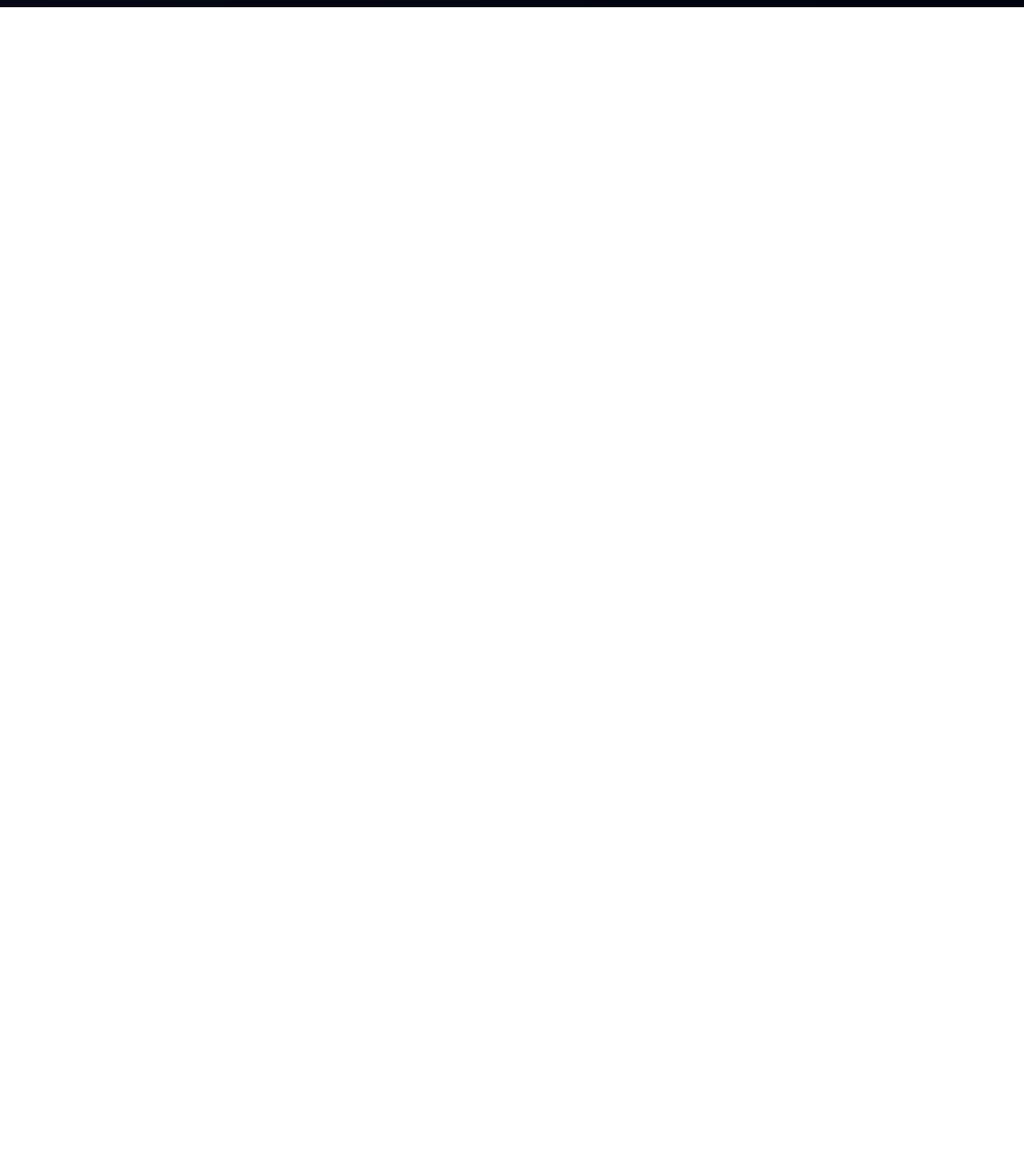
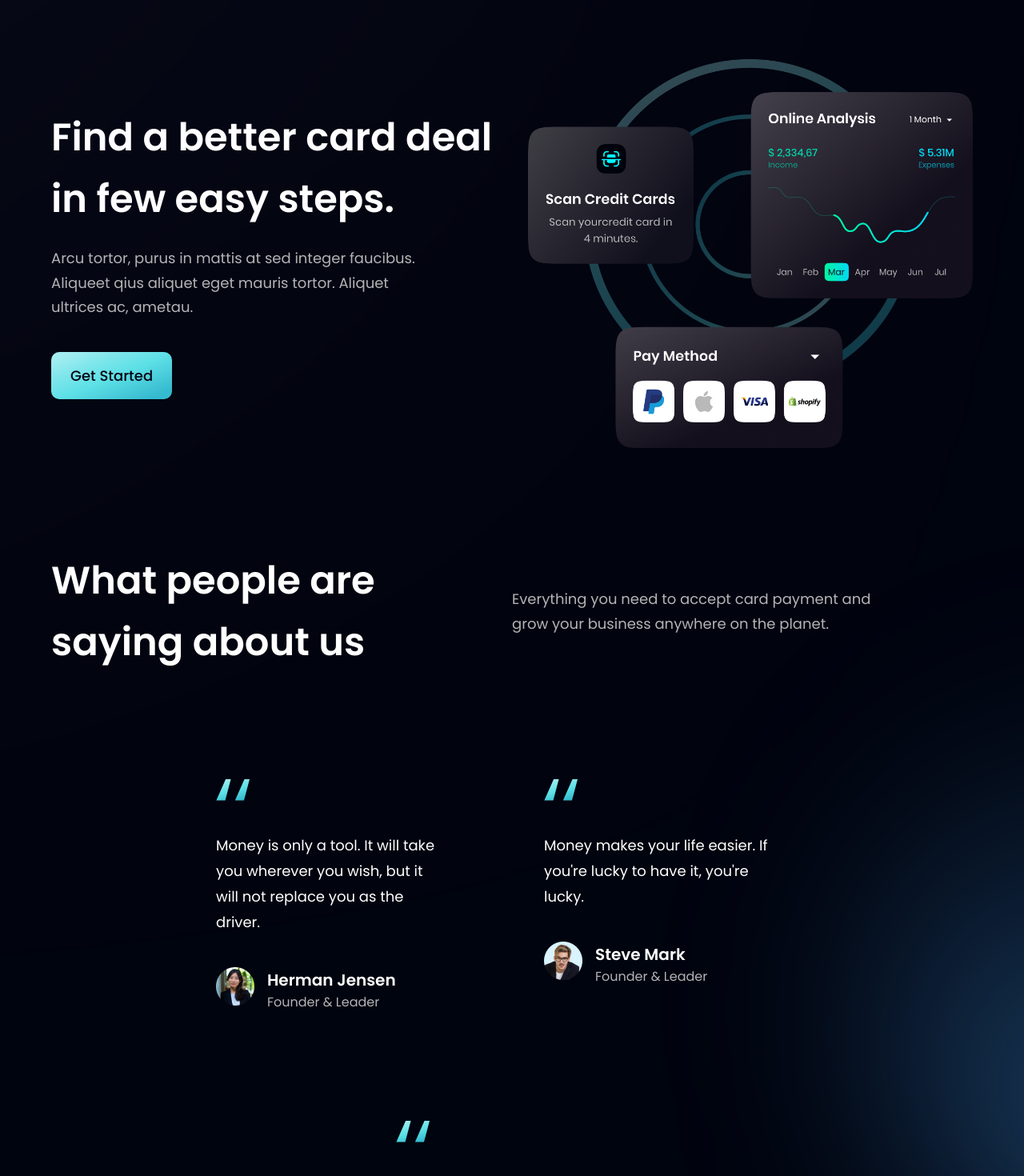
Before and after one commit to Jzics/bank-app, a React (Vite) app in the folder bank-app/: page / in a window 1280 px wide. Shown: the part 2180-3650 px from the top of the page at 80% size. Before the commit the page ends 2189 px from the top, so only its background shows below. Built offline with nearby package versions, Linux system fonts and the light colour scheme.

Commit message:
Add some feat:CardDeal, Testimonials + Clients components to the bank app

```diff
--- a/bank-app/src/components/Button.jsx
+++ b/bank-app/src/components/Button.jsx
@@ -5,7 +5,7 @@
     <button type='button' className={`py-4 px-6
     bg-blue-gradient font-poppins font-medium
     text-[18px] text-primary outline-none
-    ${styles}`}>
+    ${styles} rounded-[10px]`}>
       Get Started
     </button>
   )
--- a/bank-app/src/components/CardDeal.jsx
+++ b/bank-app/src/components/CardDeal.jsx
@@ -1,10 +1,27 @@
-import React from 'react'
+import { card } from "../assets";
+import styles, { layout } from "../style";
+import Button from "./Button";
 
 const CardDeal = () => {
   return (
-    <div>
+    <section className={layout.section}>
+      <div className={layout.sectionInfo}>
+        <h2 className={styles.heading2}>Find a better card deal <br className="sm:block hidden"/>
+        in few easy steps.</h2>
+        <p className={`${styles.paragraph} max-w-[470px]
+        mt-5`}>
+          Arcu tortor, purus in mattis at sed integer
+          faucibus. Aliqueet qius aliquet eget mauris
+          tortor. Aliquet ultrices ac, ametau.
+        </p>
+        <Button styles='mt-10' />
+      </div>
 
-    </div>
+      <div className={layout.sectionImg}>
+        <img src={card} alt='card' className="w-[100%]
+        h-[100%]" />
+      </div>
+    </section>
   )
 }
 
--- a/bank-app/src/components/Clients.jsx
+++ b/bank-app/src/components/Clients.jsx
@@ -1,10 +1,21 @@
-import React from 'react'
+import { clients } from "../constants";
+import styles from "../style";
 
 const Clients = () => {
   return (
-    <div>
-
-    </div>
+    <section className={`${styles.flexCenter} my-4` }>
+      <div className={`${styles.flexCenter} flex-wrap
+      w-full`}>
+        {clients.map((client) => (
+          <div key={client.id} className={`flex-1 ${styles.flexCenter}
+          sm:min-w-[192px] min-w-[120px] cursor-pointer
+          hover:bg-white rounded-[20px]`}>
+            <img src={client.logo} alt='client'
+            className="sm:w-[192px] w[100px] object-contain" />
+          </div>
+        ))}
+      </div>
+    </section>
   )
 }
 
--- a/bank-app/src/components/FeedbackCard.jsx
+++ b/bank-app/src/components/FeedbackCard.jsx
@@ -1,9 +1,27 @@
-import React from 'react'
+import { quotes } from "../assets";
 
-const FeedbackCard = () => {
+const FeedbackCard = ({content, name, title, img}) => {
   return (
-    <div>
+    <div className='flex justfy-between flex-col
+    px-10 py-12 rounded-[20px] max-w-[370px]
+    md:mr-10 sm:mr-5 mr-0 my-5 feedback-card'>
+      <img src={quotes} alt='quotes' className="w-[42px]
+      h-[27px] object-contain"/>
+      <p className="font-poppins font-normal text-[18px]
+      leading-[32px] text-white my-10">
+        {content}
+      </p>
 
+      <div className="flex flex-row">
+        <img src={img} alt={name} className="w-[48px]
+        h-[48px]" />
+        <div className="flex flex-col ml-4">
+          <h4 className="font-poppins font-semibold
+          text-[20px] leading-[32px] text-white">{name}</h4>
+          <p className="font-poppins font-normal
+          text-[16px] leading-[24px] text-dimWhite">{title}</p>
+        </div>
+      </div>
     </div>
   )
 }
--- a/bank-app/src/components/Testimonials.jsx
+++ b/bank-app/src/components/Testimonials.jsx
@@ -1,10 +1,38 @@
-import React from 'react'
+import { feedback } from "../constants";
+import styles from "../style";
+import FeedbackCard from './FeedbackCard';
 
 const Testimonials = () => {
   return (
-    <div>
+    <section className={`${styles.paddingY}
+    ${styles.flexCenter} flex-col relative`} id="clients">
+      <div className="absolute z-[0] w-[60%]
+      h-[60%] -right-[50%] rounded-full
+      blue__gradient" />
 
-    </div>
+      <div className="w-full flex justify-between
+      items-center md:flex-row flex-col sm:mb-16
+      mb-6 relative z-[1]">
+        <h1 className={styles.heading2}>What people are
+        <br className="sm:block hidden" /> saying about us</h1>
+        <div className="w-full md:mt-0 mt-6">
+          <p className={`${styles.paragraph} text-left
+          max-w-[450px]`}>
+            Everything you need to accept card payment and grow
+            your business anywhere on the planet.
+          </p>
+
+        </div>
+      </div>
+
+      <div className="flex flex-wrap sm:justify-center
+      w-full feedback-container relative z-[1]">
+        {feedback.map((card, index) => (
+          <FeedbackCard key={card.id} {...card} />
+        ))}
+
+      </div>
+    </section>
   )
 }
 
```
